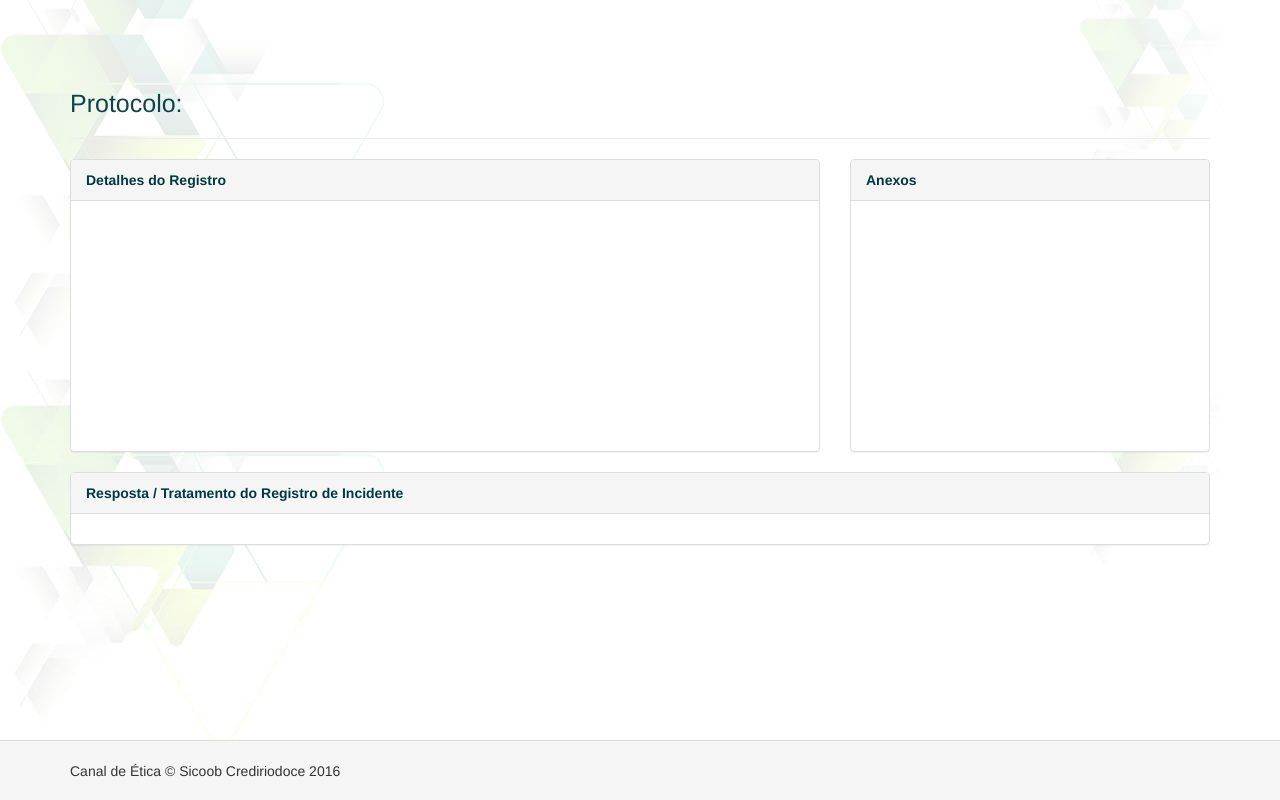
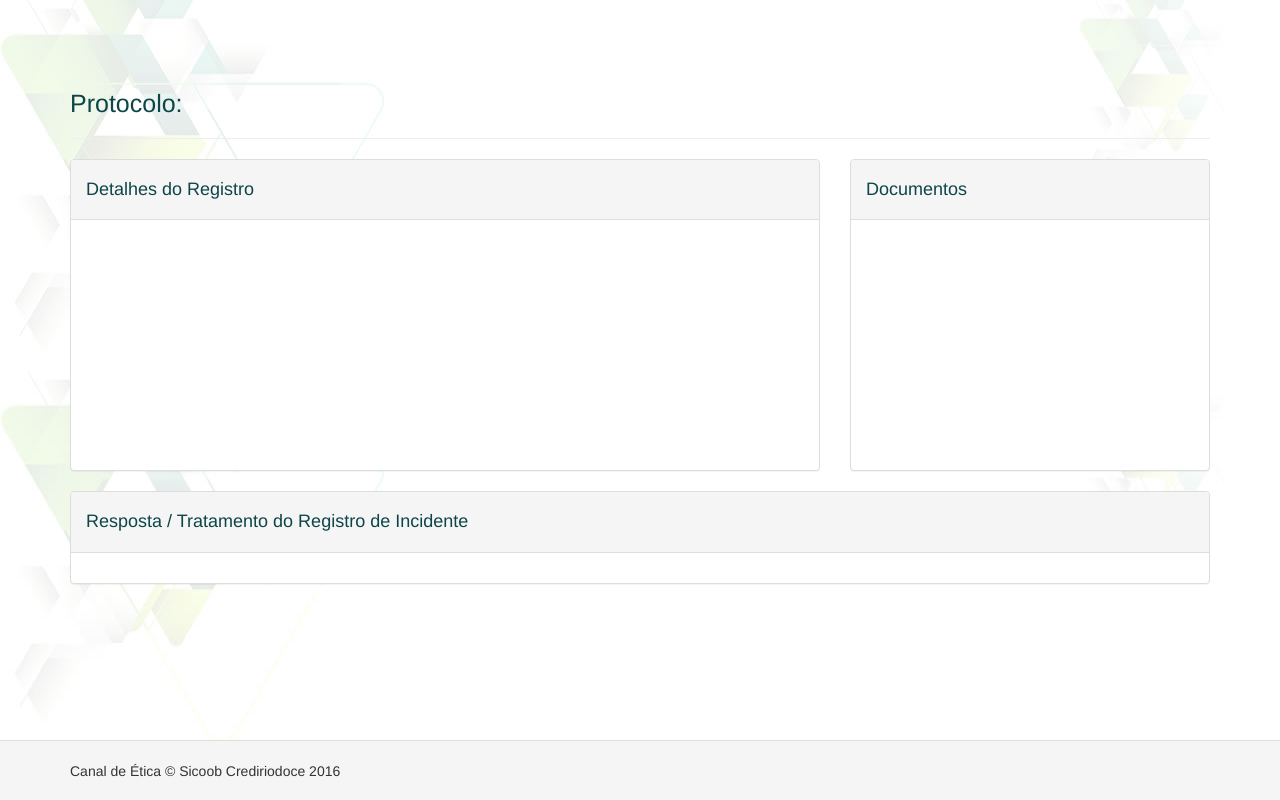
Before and after one commit to phprocks/canaldeetica, a Yii app: template views/occurrence/protocol.php in a window 1280 px wide. Run offline with PHP 8.4 and a stand-in for Yii, Linux system fonts and the light colour scheme; the template is opened without the code that fills it, so the values that code supplies are empty; some libraries are stand-ins or nearby versions.

Commit message:
fix lot details

```diff
--- a/models/Attachment.php
+++ b/models/Attachment.php
@@ -21,7 +21,7 @@ class Attachment extends \yii\db\ActiveRecord
             [['name', 'occurrence_id'], 'required'],
             [['occurrence_id'], 'integer'],
             [['name'], 'string', 'max' => 100],
-            [['file'], 'file', 'extensions'=>'jpg, png', 'maxSize' => 1024 * 1024 * 4],
+            [['file'], 'file', 'extensions'=>'jpg, png, jpeg, doc, docx, pdf, xls, xlsx', 'maxSize' => 1024 * 1024 * 4],
         ];
     }
 
@@ -30,6 +30,7 @@ class Attachment extends \yii\db\ActiveRecord
         return [
             'id' => 'ID',
             'name' => 'Arquivo',
+            'file' => 'Arquivo',
             'occurrence_id' => 'ID do Incidente',
         ];
     }
--- a/views/occurrence/protocol.php
+++ b/views/occurrence/protocol.php
@@ -38,20 +38,11 @@ $this->title = "Protocolo: ".$model->protocol;
         </div>
     <?php endforeach ?>
 
-    <?php
-    if ($dataProvider->count < Yii::$app->params['imglimit']) {
-    echo Html::a('<span class="glyphicon glyphicon-paperclip" aria-hidden="true"></span> Incluir Anexos', ['/attachment/create', 'id' => $model->id], ['class' => 'btn btn-success']);
-    } else {
-        echo "";
-    }
-    ?>
-
-
 <div class="row">
 
     <div class="col-md-8">
     <div class="panel panel-default">
-    <div class="panel-heading"><strong>Detalhes do Registro</strong></div>
+    <div class="panel-heading"><h4>Detalhes do Registro</h4></div>
     <div class="panel-body" style="height: 250px;max-height: 250;">
 
     <?= DetailView::widget([
@@ -81,7 +72,17 @@ $this->title = "Protocolo: ".$model->protocol;
 
     <div class="col-md-4">
     <div class="panel panel-default">
-    <div class="panel-heading"><strong>Anexos</strong></div>
+    <div class="panel-heading clearfix"><h4>Documentos
+
+            <?php
+            if ($dataProvider->count < Yii::$app->params['imglimit']) {
+            echo Html::a('<span class="glyphicon glyphicon-paperclip" aria-hidden="true"></span> Anexar', ['/attachment/create', 'id' => $model->id], ['class' => 'btn btn-success pull-right']);
+            } else {
+                echo "";
+            }
+            ?>
+        </h4>
+    </div>
     <div class="panel-body" style="height: 250px;max-height: 250;">
 
             <?= GridView::widget([
@@ -110,7 +111,7 @@ $this->title = "Protocolo: ".$model->protocol;
 
     <div class="col-md-12">
     <div class="panel panel-default">
-    <div class="panel-heading"><strong>Resposta / Tratamento do Registro de Incidente</strong></div>
+    <div class="panel-heading"><h4>Resposta / Tratamento do Registro de Incidente</h4></div>
     <div class="panel-body">
 
     <?= DetailView::widget([
```
Also changed, not shown: views/attachment/_form.php (+9 -0 lines), views/department/view.php (+9 -10 lines).
